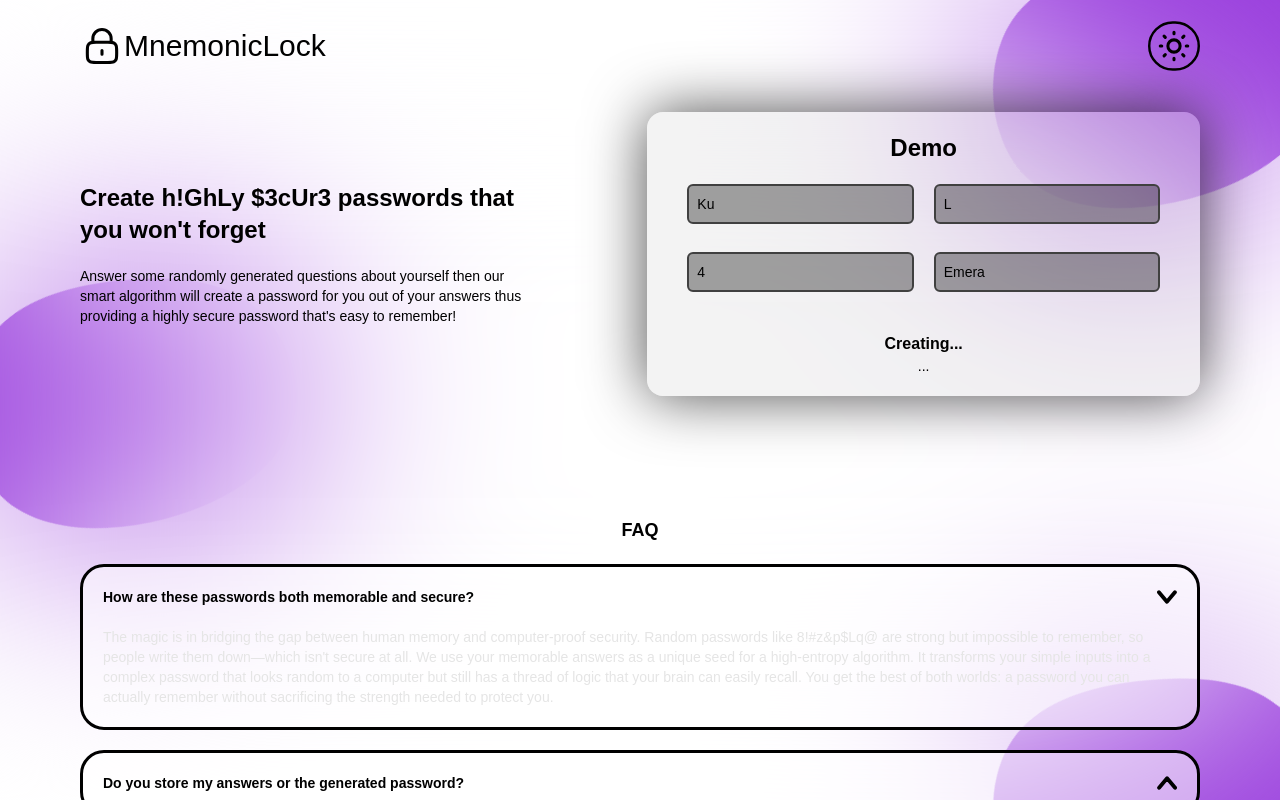
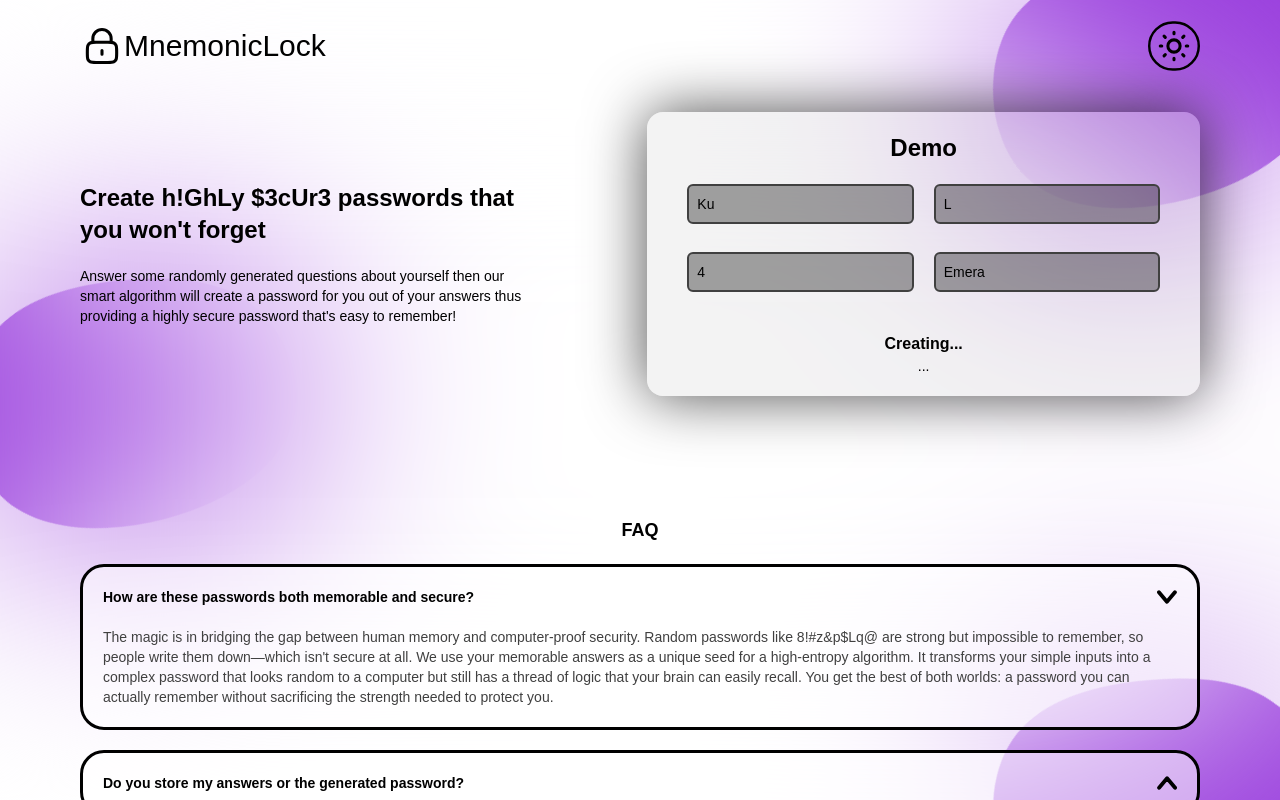
Before and after one commit to Ahmedjzedan/MnemonicLock, a Next.js app: page / in a window 1280 px wide. Both pictures are taken after a click on the button "How are these passwords both memorable and secure?". Shown: the top 800 px of the page. Built offline with nearby package versions, Linux system fonts and the light colour scheme; a web font is replaced by a local one.

Commit message:
fixed the muted colors of the faq elements

```diff
--- a/app/globals.css
+++ b/app/globals.css
@@ -4,6 +4,7 @@
 .dark {
   --background: #0f0f0f;
   --foreground: #ffffff;
+  --muted: #e5e5e5;
   --hero-bg: rgba(216, 216, 216, 0.2);
   --hero-bg-shadow: rgba(255, 255, 255, 0.7);
   --CTA-shadow: rgba(255, 255, 255, 0.5);
@@ -24,6 +25,7 @@
 .light {
   --background: #f0f0f0;
   --foreground: #000000;
+  --muted: #404040;
   --hero-bg: rgba(92, 92, 92, 0.1);
   --hero-bg-shadow: rgba(0, 0, 0, 0.7);
   --CTA-shadow: rgba(0, 0, 0, 1);
@@ -65,6 +67,7 @@
 
 @theme inline {
   --text-md: 16px;
+  --color-muted: var(--text-muted);
   --font-inria-sans: "Inria Sans", sans-serif;
   --font-jetbrains: "JetBrains Mono", monospace;
   --color-background: var(--background);
--- a/components/ui/FAQElement.tsx
+++ b/components/ui/FAQElement.tsx
@@ -41,7 +41,9 @@ export default function FAQElement({
             transition={{ duration: 0.3, ease: "easeInOut" }}
             className="overflow-hidden"
           >
-            <div className="px-5 pb-5 text-sm text-neutral-200">{answer}</div>
+            <div className="px-5 pb-5 text-sm text-[var(--muted)]">
+              {answer}
+            </div>
           </motion.div>
         )}
       </AnimatePresence>
--- a/components/ui/generator/Select.tsx
+++ b/components/ui/generator/Select.tsx
@@ -86,7 +86,7 @@ export default function Select({
               text-choice-text-options
             "
           >
-            <li className="text-choice-heading text-center p-2 text-xs font-bold sticky top-0 bg-choice-bg">
+            <li className="text-choice-heading text-center p-2 text-sm font-bold sticky top-0 bg-choice-bg">
               {name}
             </li>
             {options.map((option) => (
```
